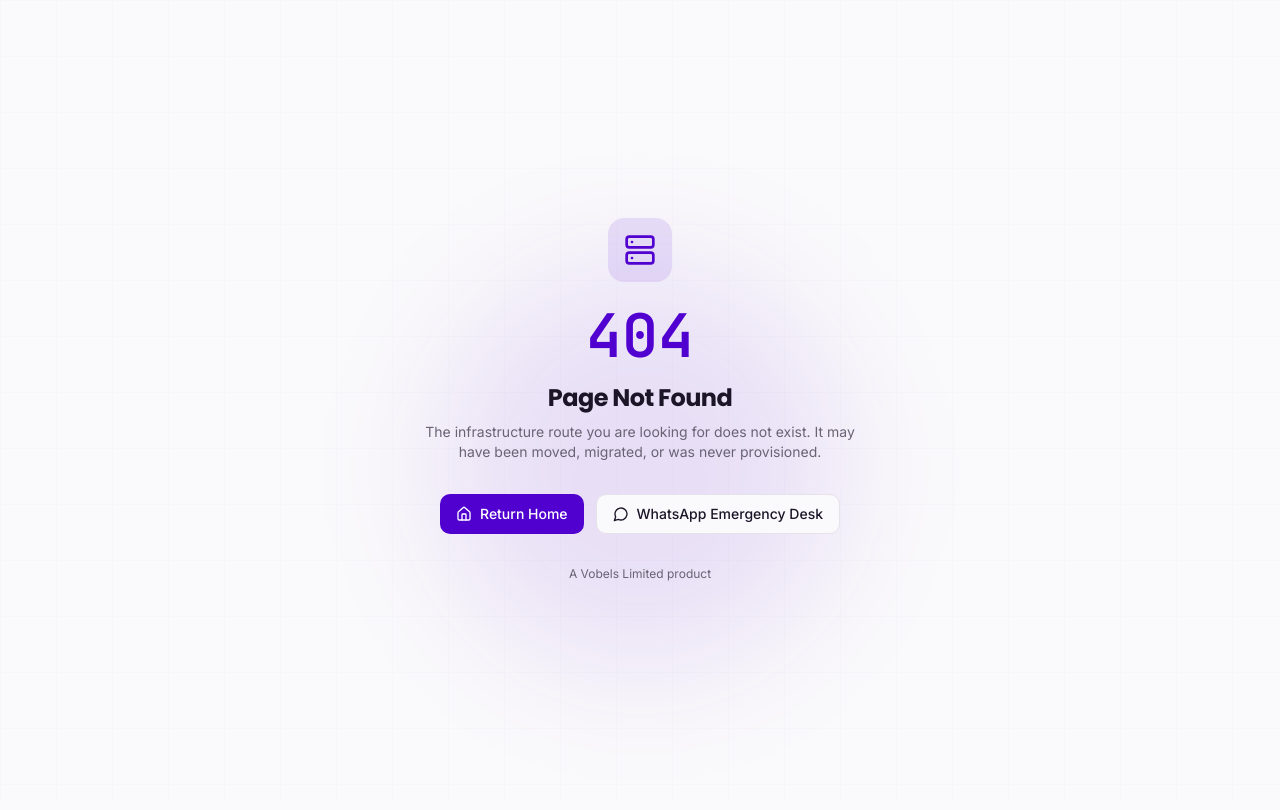
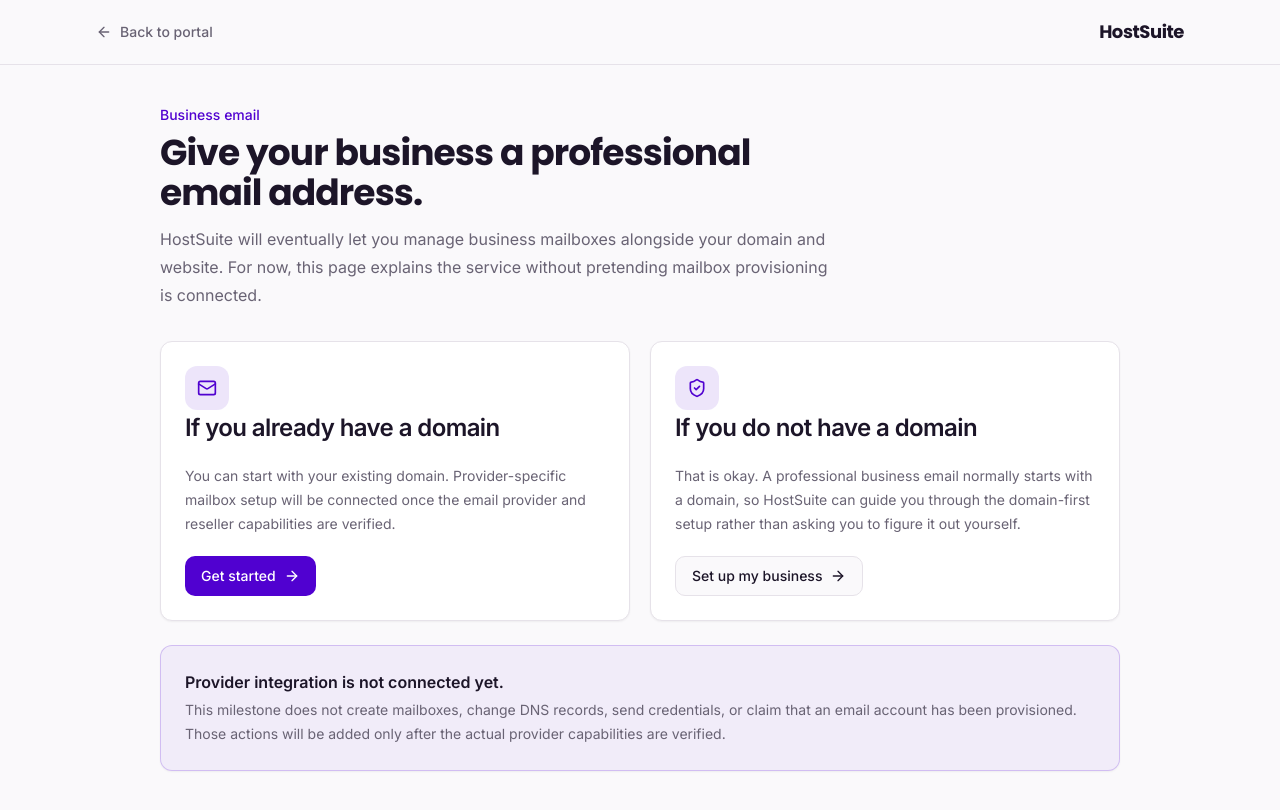
Before and after one commit to Holladworld/hostsuite, a Next.js app: page /portal/email in a window 1280 px wide. Before the commit this address had no page. Built offline with nearby package versions, Linux system fonts and the light colour scheme.

Commit message:
feat: add business email service entry

```diff
--- /dev/null
+++ b/app/portal/email/page.tsx
@@ -0,0 +1,48 @@
+'use client';
+
+import Link from 'next/link';
+import { ArrowLeft, ArrowRight, Mail, ShieldCheck } from 'lucide-react';
+import { Button } from '@/components/ui/button';
+import { Card, CardContent, CardHeader, CardTitle } from '@/components/ui/card';
+
+export default function BusinessEmailPage() {
+  return (
+    <div className="min-h-screen bg-background">
+      <header className="border-b border-border">
+        <div className="mx-auto flex h-16 max-w-6xl items-center justify-between px-4 sm:px-6 lg:px-8">
+          <Link href="/portal/dashboard" className="inline-flex items-center gap-2 text-sm font-medium text-muted-foreground hover:text-foreground">
+            <ArrowLeft className="h-4 w-4" /> Back to portal
+          </Link>
+          <Link href="/" className="font-display text-lg font-bold tracking-tight">HostSuite</Link>
+        </div>
+      </header>
+
+      <main className="mx-auto max-w-5xl px-4 py-10 sm:px-6 lg:px-8">
+        <div className="max-w-2xl">
+          <p className="text-sm font-medium text-primary">Business email</p>
+          <h1 className="mt-2 font-display text-3xl font-bold tracking-tight sm:text-4xl">Give your business a professional email address.</h1>
+          <p className="mt-3 text-base leading-7 text-muted-foreground">HostSuite will eventually let you manage business mailboxes alongside your domain and website. For now, this page explains the service without pretending mailbox provisioning is connected.</p>
+        </div>
+
+        <div className="mt-8 grid gap-5 md:grid-cols-2">
+          <Card>
+            <CardHeader><div className="flex h-11 w-11 items-center justify-center rounded-xl bg-primary/10 text-primary"><Mail className="h-5 w-5" /></div><CardTitle className="mt-3">If you already have a domain</CardTitle></CardHeader>
+            <CardContent><p className="text-sm leading-6 text-muted-foreground">You can start with your existing domain. Provider-specific mailbox setup will be connected once the email provider and reseller capabilities are verified.</p><Button asChild className="mt-5 gap-2"><Link href="/get-started">Get started <ArrowRight className="h-4 w-4" /></Link></Button></CardContent>
+          </Card>
+
+          <Card>
+            <CardHeader><div className="flex h-11 w-11 items-center justify-center rounded-xl bg-primary/10 text-primary"><ShieldCheck className="h-5 w-5" /></div><CardTitle className="mt-3">If you do not have a domain</CardTitle></CardHeader>
+            <CardContent><p className="text-sm leading-6 text-muted-foreground">That is okay. A professional business email normally starts with a domain, so HostSuite can guide you through the domain-first setup rather than asking you to figure it out yourself.</p><Button asChild variant="outline" className="mt-5 gap-2"><Link href="/get-started">Set up my business <ArrowRight className="h-4 w-4" /></Link></Button></CardContent>
+          </Card>
+        </div>
+
+        <Card className="mt-6 border-primary/20 bg-primary/5">
+          <CardContent className="p-5 sm:p-6">
+            <p className="font-semibold">Provider integration is not connected yet.</p>
+            <p className="mt-1 text-sm leading-6 text-muted-foreground">This milestone does not create mailboxes, change DNS records, send credentials, or claim that an email account has been provisioned. Those actions will be added only after the actual provider capabilities are verified.</p>
+          </CardContent>
+        </Card>
+      </main>
+    </div>
+  );
+}
```
